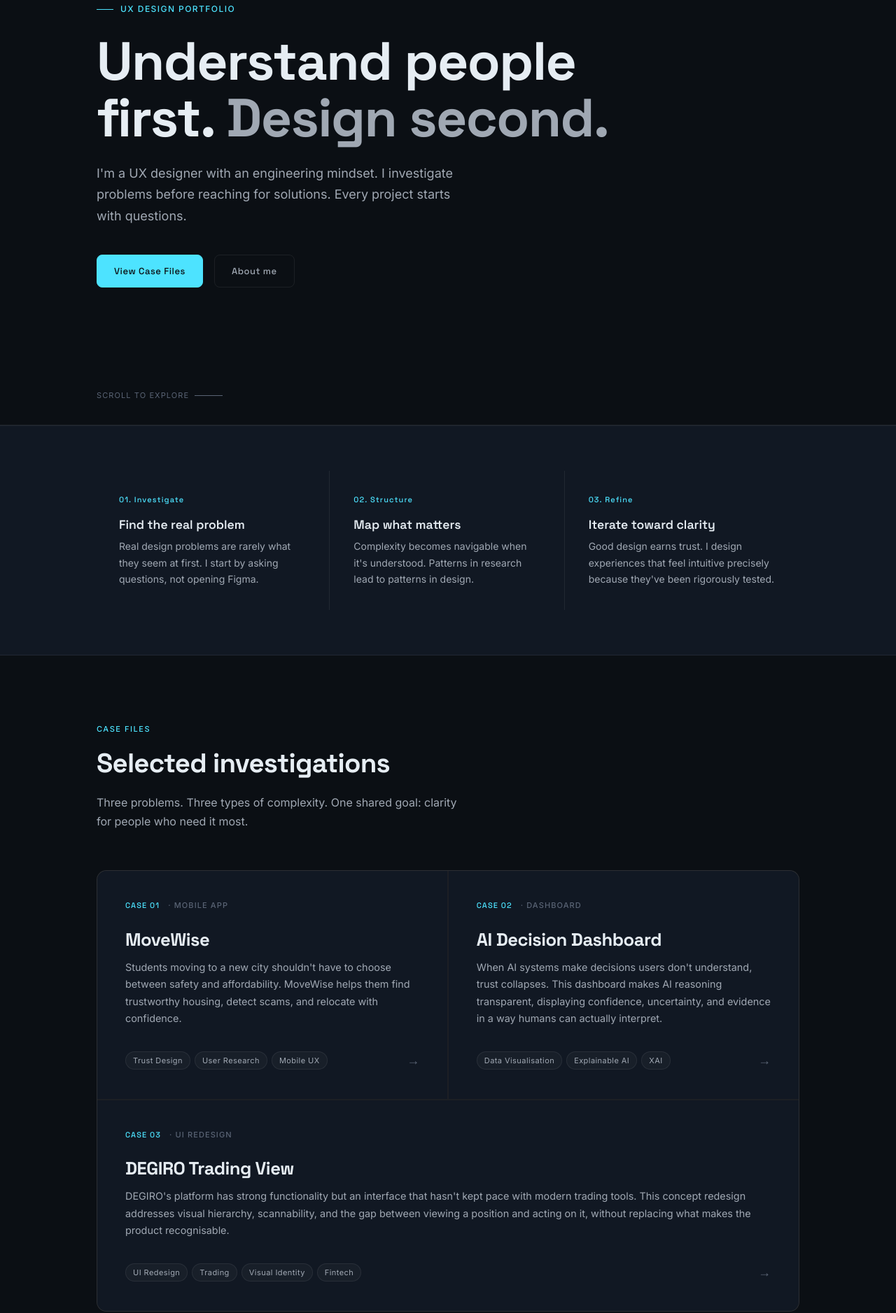
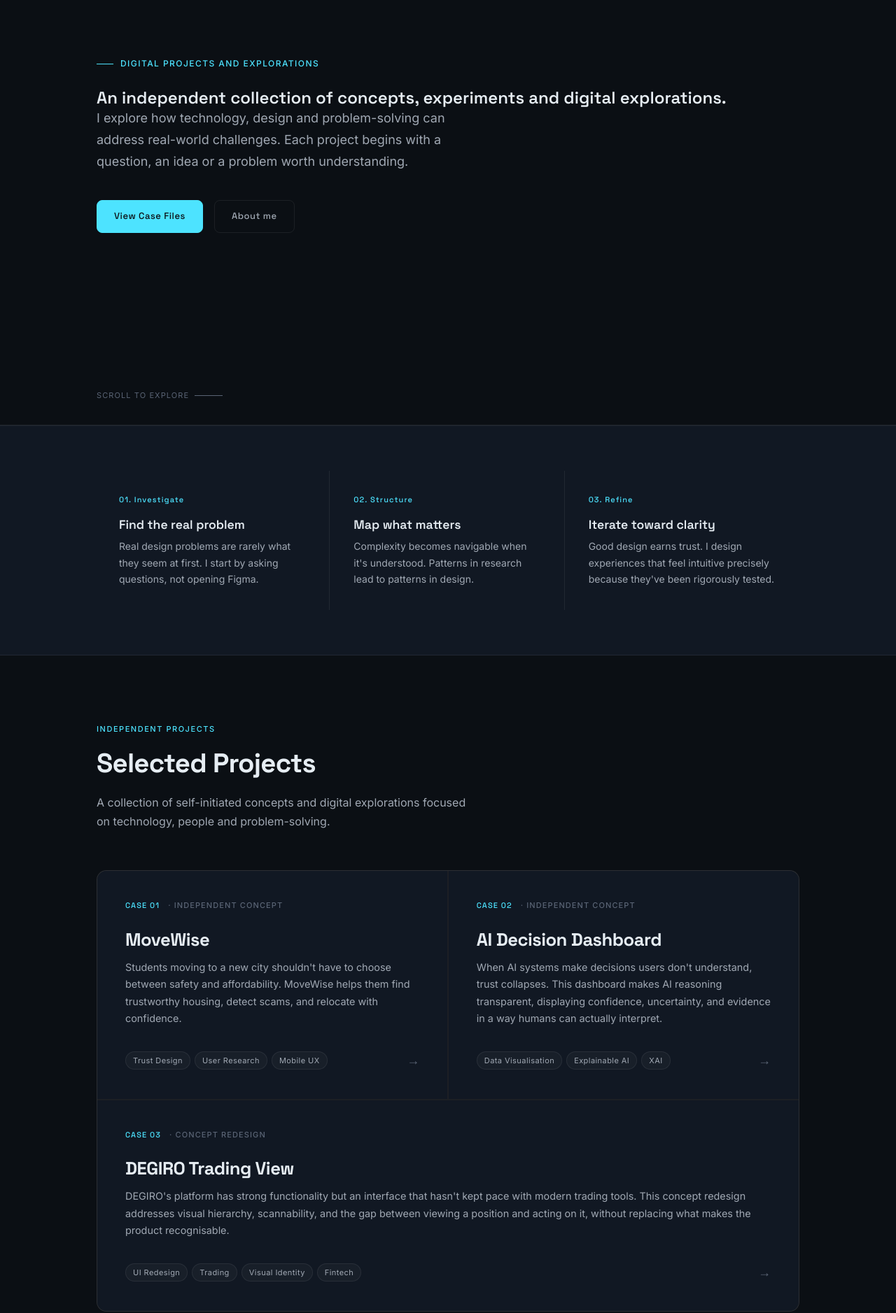
Before and after one commit to R4MI-DEVV/signal-portfolio, a plain HTML site: page index.html in a window 1280 px wide. Shown: the part 193-2070 px from the top of the page at 70% size. Drawn offline with Linux system fonts and the light colour scheme.

Commit message:
additional changes

```diff
--- a/index.html
+++ b/index.html
@@ -599,10 +599,10 @@
 </nav>
 
 <section class="hero" id="overview">
-  <div class="hero-label">UX Design Portfolio</div>
-  <h1>Understand people<br />first.<em> Design second.</em></h1>
+  <div class="hero-label">Digital projects and explorations</div>
+  <h2>An independent collection of concepts, experiments and digital explorations.</h2>
   <p class="hero-desc">
-    I'm a UX designer with an engineering mindset. I investigate problems before reaching for solutions. Every project starts with questions.
+    I explore how technology, design and problem-solving can address real-world challenges. Each project begins with a question, an idea or a problem worth understanding.
   </p>
   <div class="hero-actions">
     <a href="#case-files" class="btn btn-primary">View Case Files</a>
@@ -634,14 +634,14 @@
 </div>
 
 <section id="case-files">
-  <div class="section-label">Case Files</div>
-  <h2 class="section-title">Selected investigations</h2>
-  <p class="section-desc">Three problems. Three types of complexity. One shared goal: clarity for people who need it most.</p>
+  <div class="section-label">Independent Projects</div>
+  <h2 class="section-title">Selected Projects</h2>
+  <p class="section-desc">A collection of self-initiated concepts and digital explorations focused on technology, people and problem-solving.</p>
 
   <div class="cases-grid">
 
     <div class="case-card fade-up" onclick="window.location.href='case-student-move.html'">
-      <div class="case-tag"><span class="case-id">Case 01</span>&nbsp;·&nbsp;Mobile App</div>
+      <div class="case-tag"><span class="case-id">Case 01</span>&nbsp;·&nbsp;Independent Concept</div>
       <h3>MoveWise</h3>
       <p>Students moving to a new city shouldn't have to choose between safety and affordability. MoveWise helps them find trustworthy housing, detect scams, and relocate with confidence.</p>
       <div class="case-meta">
@@ -655,7 +655,7 @@
     </div>
 
     <div class="case-card fade-up" style="transition-delay: 0.1s" onclick="window.location.href='case-ai-dashboard.html'">
-      <div class="case-tag"><span class="case-id">Case 02</span>&nbsp;·&nbsp;Dashboard</div>
+      <div class="case-tag"><span class="case-id">Case 02</span>&nbsp;·&nbsp;Independent Concept</div>
       <h3>AI Decision Dashboard</h3>
       <p>When AI systems make decisions users don't understand, trust collapses. This dashboard makes AI reasoning transparent, displaying confidence, uncertainty, and evidence in a way humans can actually interpret.</p>
       <div class="case-meta">
@@ -669,7 +669,7 @@
     </div>
 
     <div class="case-card full-width fade-up" style="transition-delay: 0.2s" onclick="window.location.href='case-03-degiro.html'">
-      <div class="case-tag"><span class="case-id">Case 03</span>&nbsp;·&nbsp;UI Redesign</div>
+      <div class="case-tag"><span class="case-id">Case 03</span>&nbsp;·&nbsp;Concept Redesign</div>
       <h3>DEGIRO Trading View</h3>
       <p>DEGIRO's platform has strong functionality but an interface that hasn't kept pace with modern trading tools. This concept redesign addresses visual hierarchy, scannability, and the gap between viewing a position and acting on it, without replacing what makes the product recognisable.</p>
       <div class="case-meta">
@@ -719,11 +719,6 @@
           <div class="timeline-title">Volvo Cars, Data &amp; AI Hub</div>
           <div class="timeline-sub">Tekniksprånget internship</div>
         </div>
-        <div class="timeline-item">
-          <div class="timeline-year">2026 – 2029</div>
-          <div class="timeline-title">KTH, Chemical Engineering</div>
-          <div class="timeline-sub">Where engineering meets new complexity</div>
-        </div>
       </div>
     </div>
 
@@ -731,7 +726,6 @@
       <p>I started coding during my time at Lindholmens Tekniska Gymnasium. I built things on the web and felt the pull of making something that actually works. But I kept running into the same problem: technically correct wasn't the same as useful.</p>
       <p>That gap, between what a system does and what people actually need, became the thing I wanted to understand. So I moved into UX design, not away from engineering, but toward a different kind of problem-solving.</p>
       <p>During my internship at <strong>Volvo Cars Data &amp; AI Hub</strong> through Tekniksprånget, I worked with data systems and AI tools within Industrial Operations. That experience sharpened something: the harder it is for people to interpret information, the more important design decisions become. Trust isn't built through aesthetics alone. It's built through clarity.</p>
-      <p>I'm about to begin studying Chemical Engineering at <strong>KTH</strong>, a field that brings new kinds of complexity and new kinds of people to design for. The pattern I see is the same: understanding the system matters, but so does understanding the person standing in front of it.</p>
 
       <div class="tools-grid">
         <div class="tool-item">Figma</div>
```
Also changed, not shown: case-student-move.html (+1 -1 lines), origin.html (+1 -14 lines).
